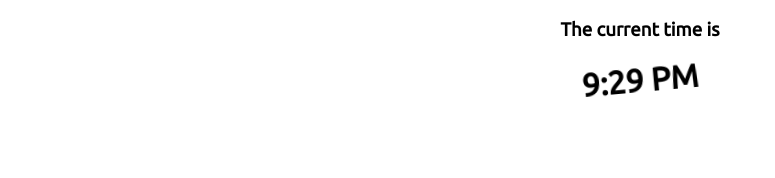
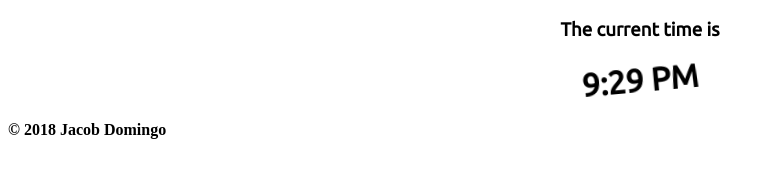
Before and after one commit to jdomingo1102/dragdrop, a plain HTML site: page time.html in a window 1280 px wide. Shown: the whole page, without its empty margins (0-775 px from the left). Drawn offline with Linux system fonts and the light colour scheme.

Commit message:
Update time.html

```diff
--- a/time.html
+++ b/time.html
@@ -60,6 +60,7 @@ function checkTime(i) {
 
 <h3>The current time is</h3>
 <h1 id="time"></h1>
+	<h4>© 2018 Jacob Domingo</h4>
 
 </body>
 </html>
```
